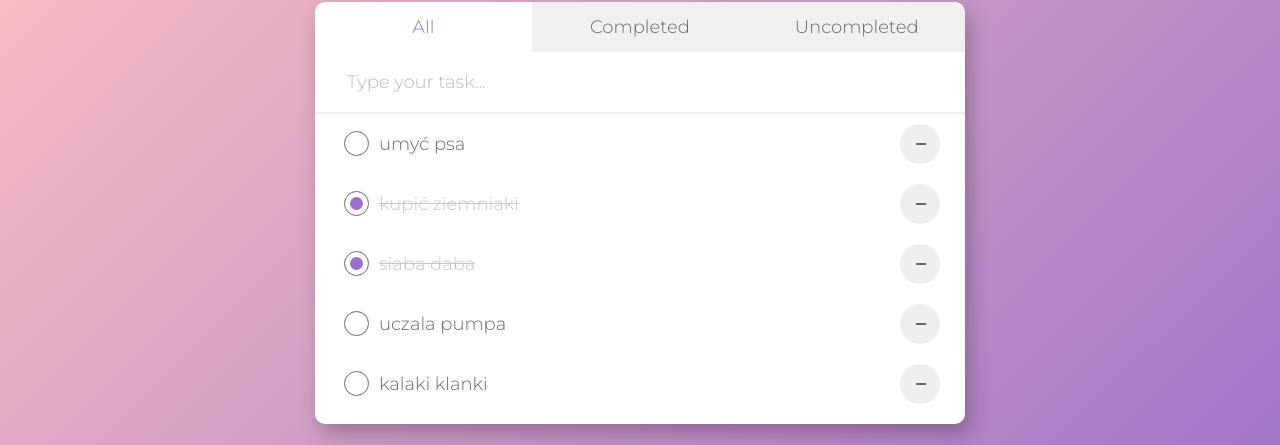
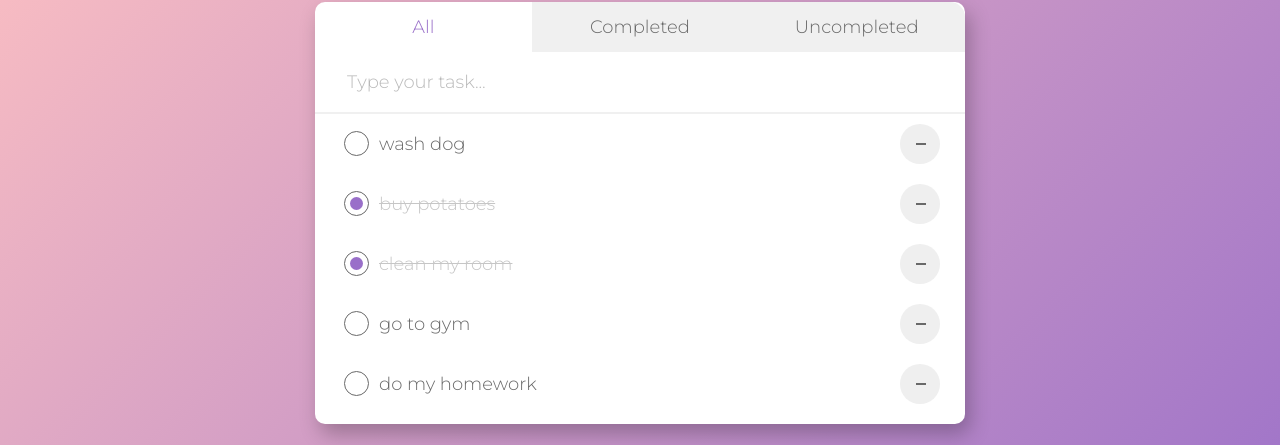
Before and after one commit to Damian-Drzewiecki/to-do-list, a React (Create React App) app: page / in a window 1280 px wide. Shown: the part 171-616 px from the top of the page. Built offline with nearby package versions, Linux system fonts and the light colour scheme.

Commit message:
Change default tasks

```diff
--- a/src/pages/ToDoPage.jsx
+++ b/src/pages/ToDoPage.jsx
@@ -10,11 +10,11 @@ export default function ToDo() {
     const [id, setId] = useState(0)
     const [filteredTasks, setFilteredTasks] = useState([])
     const [tasks, setTasks] = useState([
-        { id: 99, text: "umyć psa", isChecked: false },
-        { id: 98, text: "kupić ziemniaki", isChecked: true },
-        { id: 97, text: "siaba daba", isChecked: true },
-        { id: 96, text: "uczala pumpa", isChecked: false },
-        { id: 95, text: "kalaki klanki", isChecked: false }
+        { id: 99, text: "wash dog", isChecked: false },
+        { id: 98, text: "buy potatoes", isChecked: true },
+        { id: 97, text: "clean my room", isChecked: true },
+        { id: 96, text: "go to gym", isChecked: false },
+        { id: 95, text: "do my homework", isChecked: false }
     ])
     const [filterState, setFilterState] = useState(FILTER_TYPE.ALL)
 
```
